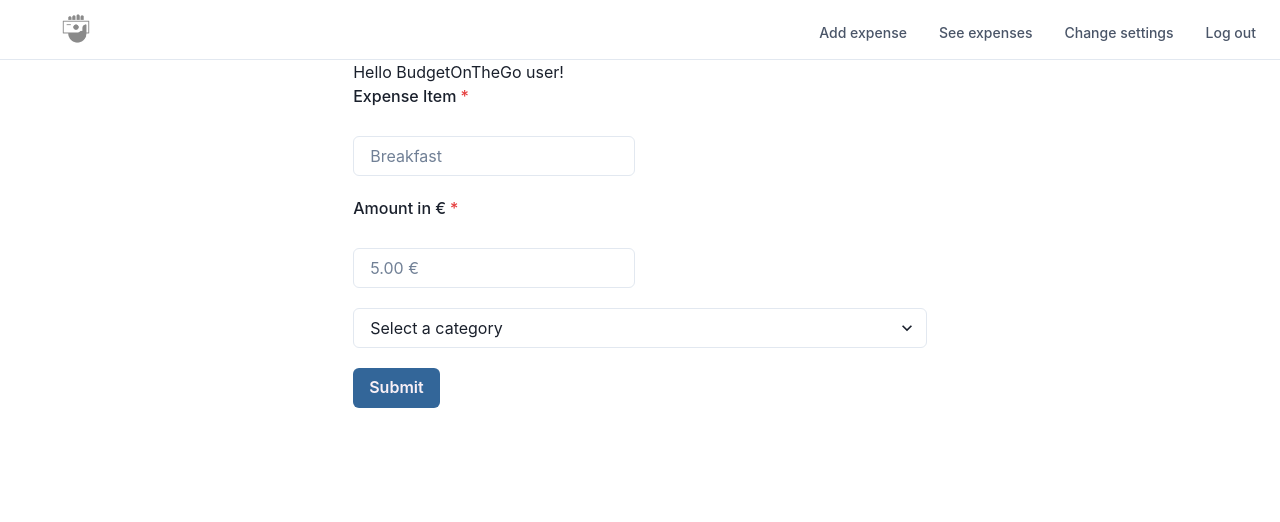
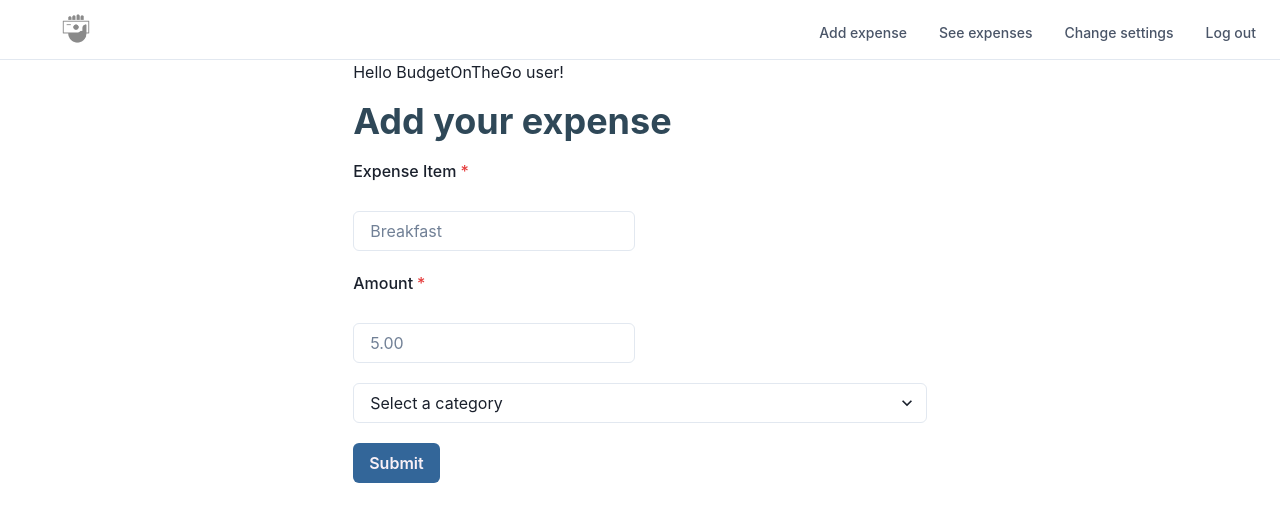
Before and after one commit to tlcoles/BudgetOnTheGo, a React (Create React App) app in the folder client/: page / in a window 1280 px wide. Shown: the top 522 px of the page. Built offline with nearby package versions, Linux system fonts and the light colour scheme.

Commit message:
add heading and change label and placeholder

```diff
--- a/client/src/pages/AddExpense.js
+++ b/client/src/pages/AddExpense.js
@@ -1,5 +1,6 @@
 import React from "react";
 import { Select } from "@chakra-ui/react";
+import HeadingH1Component from "../components/Heading";
 import InputField from "../components/InputField";
 import GeneralButton from "../components/GeneralButton";
 
@@ -13,8 +14,11 @@ const AddExpensePage = () => {
     // in here we're not gonna clg the values bu actually make request to the api to log us in
   };
 
+  const heading = "Add your expense";
+
   return (
     <div>
+      <HeadingH1Component heading={heading} />
       <InputField
         label={"Expense Item"}
         value={expenseItem}
@@ -23,10 +27,10 @@ const AddExpensePage = () => {
         setValue={setExpenseItem}
       />
       <InputField
-        label={"Amount in €"}
+        label={"Amount"}
         value={amount}
         type={"number"}
-        placeholder={"5.00 €"}
+        placeholder={"5.00"}
         setValue={setAmount}
       />
       <Select
```
